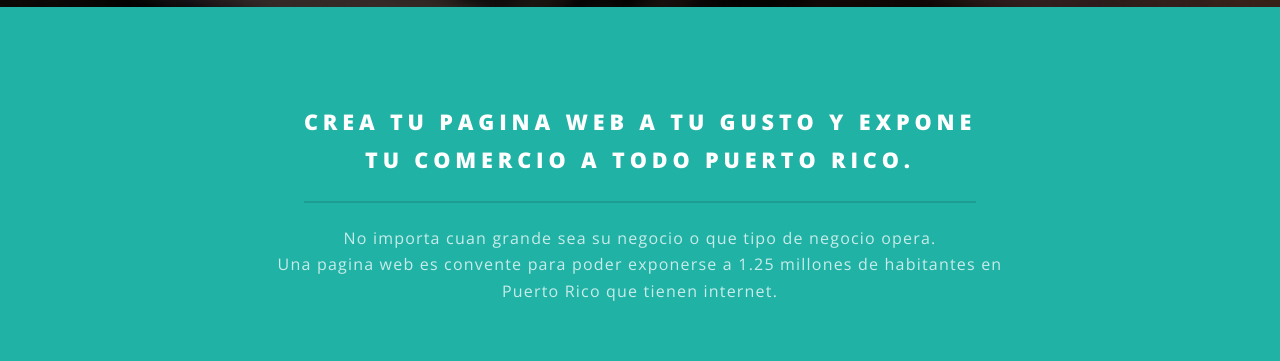
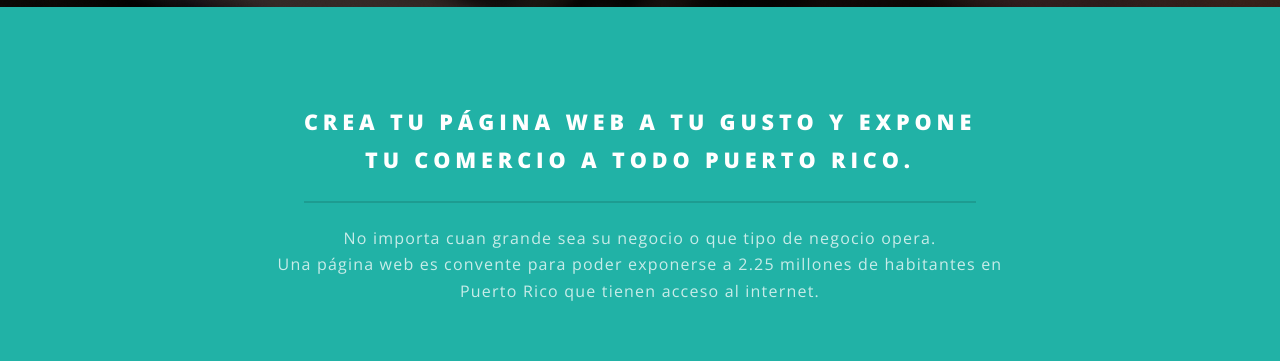
Before and after one commit to Waldemar-Reyes/WebDev, a Jekyll site: the page built from index.html, in a window 1280 px wide and 900 px high, scrolled down 740 px. Shown: the part 153-514 px from the top of the window. Built offline with Jekyll 4.4.1, drawn with Linux system fonts in a browser that asks for light colours.

Commit message:
acentos en la primera página

```diff
--- a/index.html
+++ b/index.html
@@ -17,11 +17,11 @@
 					<section id="one" class="wrapper style1 special">
 						<div class="inner">
 							<header class="major">
-								<h2>Crea tu pagina web a tu gusto y expone<br />
+								<h2>Crea tu página web a tu gusto y expone<br />
 							          tu comercio a todo Puerto Rico.</h2>
 								<p>No importa cuan grande sea su negocio o que tipo de negocio opera. <br />
-								Una pagina web es convente para poder exponerse a 1.25 millones de habitantes en <br />
-								Puerto Rico que tienen internet.</p>
+								Una página web es convente para poder exponerse a 2.25 millones de habitantes en <br />
+								Puerto Rico que tienen acceso al internet.</p>
 							</header>
 							<ul class="icons major">
 								<li><span class="icon fa-diamond major style1"><span class="label">Lorem</span></span></li>
```
